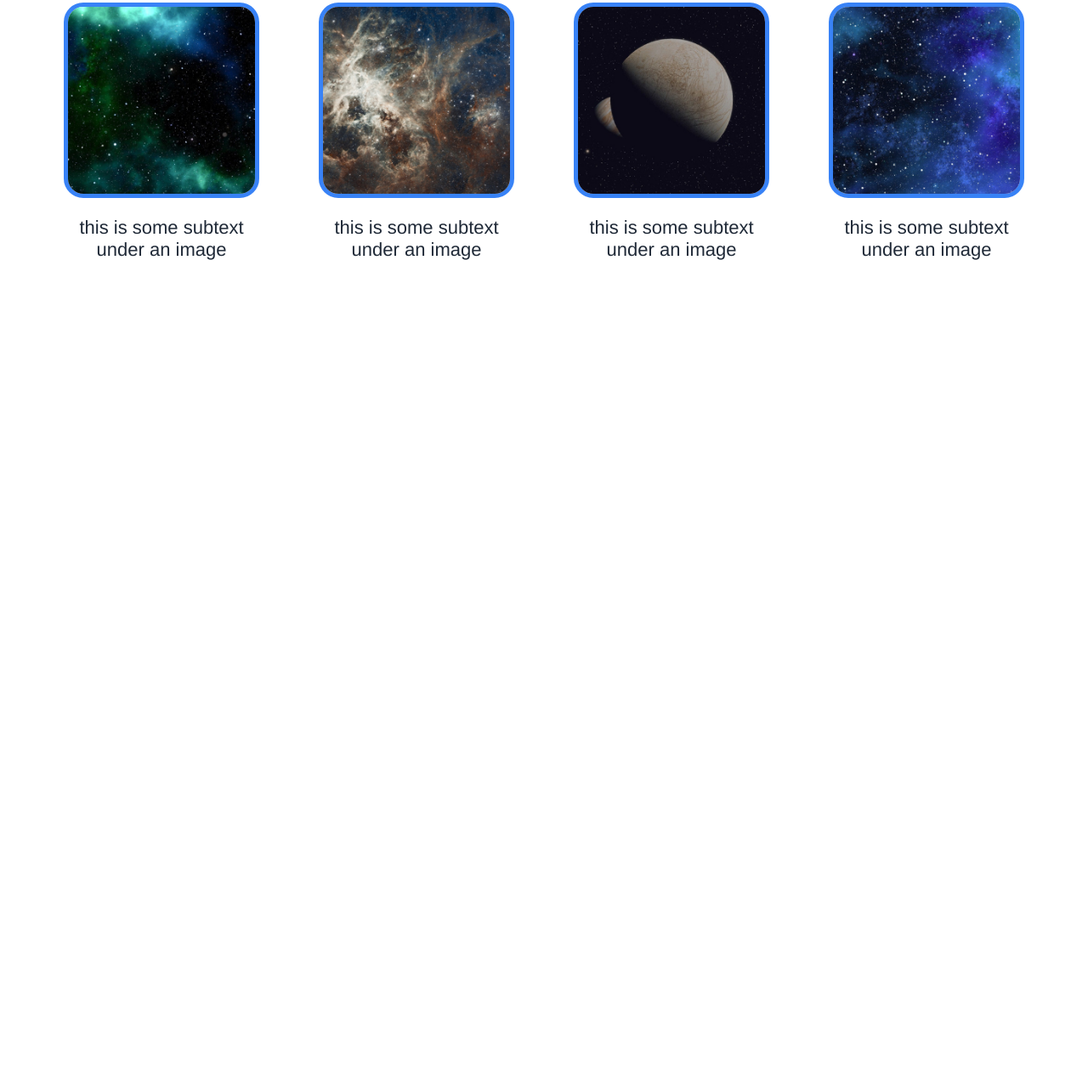
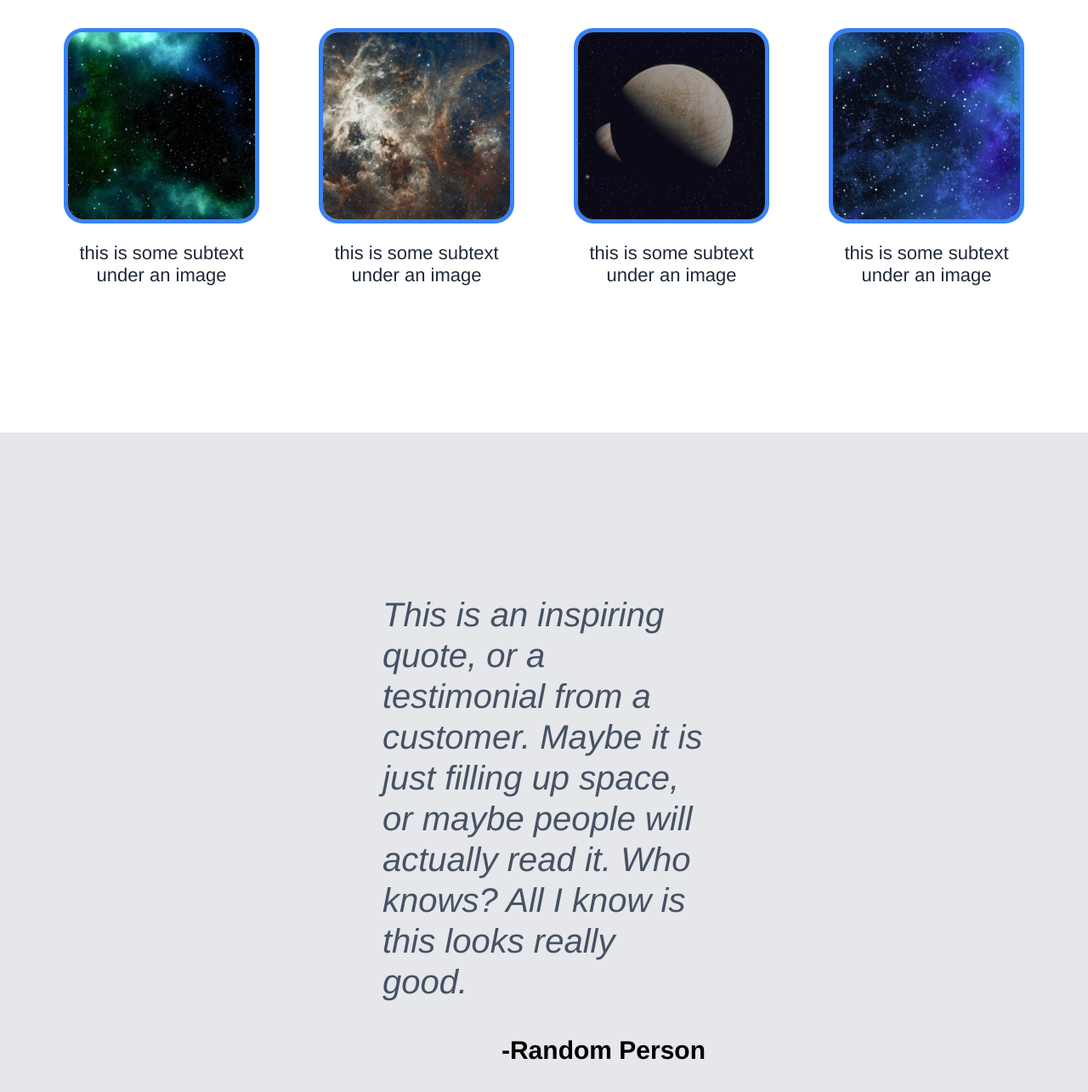
Before and after one commit to mFaizanBaloch/TOP-Landing-Page-Practice, a plain HTML site: page index.html in a window 1280 px wide. Shown: the part 897-2182 px from the top of the page at 85% size. Before the commit the page ends 1336 px from the top, so only its background shows below. Drawn offline with Linux system fonts and the light colour scheme.

Commit message:
Implement quote section, inc html and css

```diff
--- a/index.html
+++ b/index.html
@@ -55,7 +55,13 @@
                 <p class="img-subtext">this is some subtext under an image</p>
             </div>
         </div>
+    </div>
 
+    <div class="quote-part">
+        <p class="quote">This is an inspiring quote, or a testimonial from a customer. Maybe it is just filling up space, or maybe
+            people will actually read it. Who knows? All I know is this looks really good.
+        </p>
+        <p class="author">-Random Person</p>
     </div>
 </body>
 
--- a/style.css
+++ b/style.css
@@ -10,7 +10,7 @@ body {
     padding-top: 10px;
     padding-left: 300px;
     padding-right: 300px;
-    padding-bottom: 100px;
+    padding-bottom: 130px;
     color: #F9FAF8;
 }
 
@@ -87,7 +87,7 @@ header a {
     padding-top: 10px;
     padding-left: 300px;
     padding-right: 300px;
-    padding-bottom: 110px;
+    padding-bottom: 150px;
     display: flex;
     flex-direction: column;
     align-items: center;
@@ -127,3 +127,29 @@ header a {
     color: #1F2937;
     font-size: 22px;
 }
+
+
+
+
+.quote-part {
+    background-color: #E5E7EB;
+    padding-top: 150px;
+    padding-left: 300px;
+    padding-right: 300px;
+    padding-bottom: 150px;
+}
+
+.quote {
+    padding: 0px 150px;
+    font-size: 40px;
+    line-height: 120%;
+    font-style: italic;
+    color: #465263;
+}
+
+.author {
+    padding: 0px 150px;
+    font-size: 30px;
+    font-weight: 900;
+    text-align: end;
+}
```
